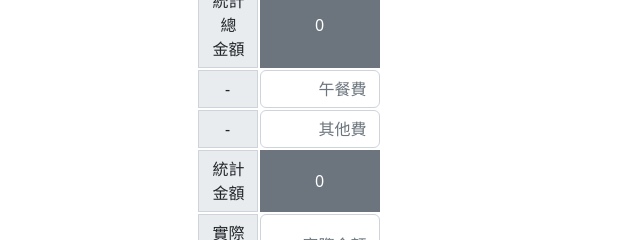
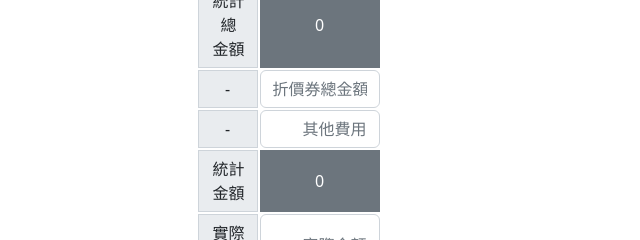
Before and after one commit to tonytoolsn/carWashSettlement, a plain HTML site: page settlement.html in a window 1280 px wide. Shown: the part 1126-1366 px from the top of the page, 464-1104 px from the left. Drawn offline with nearby package versions, Linux system fonts and the light colour scheme.

Commit message:
Update input placeholders in settlement.html

```diff
--- a/settlement.html
+++ b/settlement.html
@@ -396,7 +396,7 @@
                                                                 <input
                                                                     type="text"
                                                                     class="form-control lunchFee"
-                                                                    placeholder="午餐費"
+                                                                    placeholder="折價券總金額"
                                                                     style="width: 120px"
                                                                 />
                                                             </td>
@@ -407,7 +407,7 @@
                                                                 <input
                                                                     type="text"
                                                                     class="form-control otherFee"
-                                                                    placeholder="其他費"
+                                                                    placeholder="其他費用"
                                                                     style="width: 120px"
                                                                 />
                                                             </td>
```
